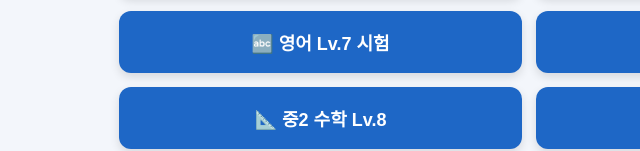
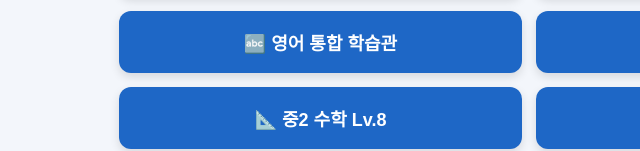
Before and after one commit to seoul0119-source/gem-ai-middle-high, a website: page class.html in a window 1280 px wide. Shown: the part 670-821 px from the top of the page, 111-751 px from the left. Drawn offline with Linux system fonts and the light colour scheme.

Commit message:
Use one entrance for all English programs

```diff
--- a/class.html
+++ b/class.html
@@ -143,7 +143,7 @@ footer{
         <button class="subject" onclick="window.open('/learn.html?course=h1-korean','_blank')">📘 고1 국어 Lv.10</button>
         <button class="subject" onclick="window.open('/learn.html?course=h2-korean','_blank')">📘 고2 국어 Lv.11</button>
         <button class="subject" onclick="window.open('/learn.html?course=h3-korean','_blank')">📘 고3 국어 Lv.12</button>
-        <button class="subject" onclick="window.open('/learn.html?course=m1-english-word','_blank')">🔤 영어 Lv.7 시험</button>
+        <button class="subject" onclick="window.open('/english.html','_blank')">🔤 영어 통합 학습관</button>
         <button class="subject" onclick="window.open('/learn.html?course=m1-math','_blank')">📐 중1 수학 Lv.7</button>
         <button class="subject" onclick="window.open('/learn.html?course=m2-math','_blank')">📐 중2 수학 Lv.8</button>
         <button class="subject" onclick="window.open('/learn.html?course=m3-math','_blank')">📐 중3 수학 Lv.9</button>
```
